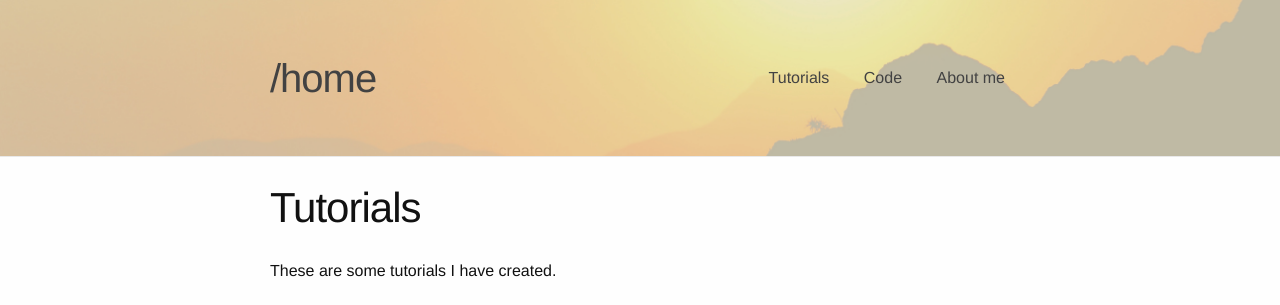
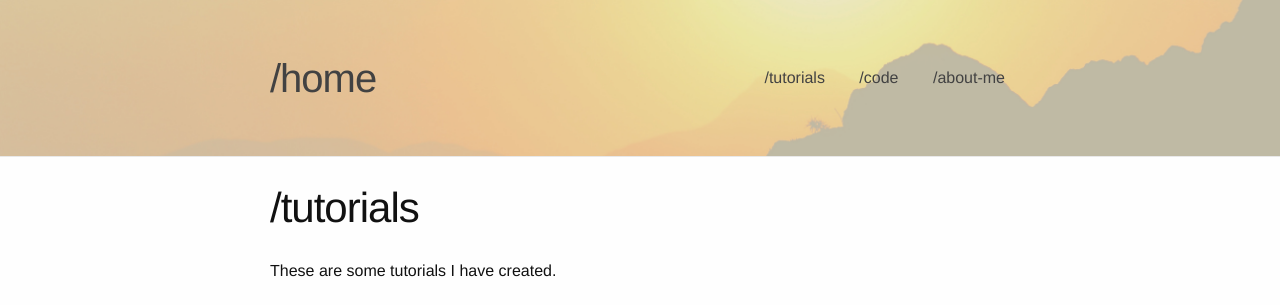
Before and after one commit to iridakos/iridakos.github.io, a Jekyll site: the page built from _pages/01-tutorials.md, in a window 1280 px wide. Shown: the top 305 px of the page. Built offline with Jekyll 4.4.1, drawn with Linux system fonts in a browser that asks for light colours; nearby versions of some CDN libraries; comment, search, counter and statistics services are not loaded.

Commit message:
Fixed url names

```diff
--- a/_pages/01-tutorials.md
+++ b/_pages/01-tutorials.md
@@ -1,6 +1,6 @@
 ---
 layout: page
-title: Tutorials
+title: /tutorials
 permalink: /tutorials/
 ---
 
--- a/_pages/03-about.markdown
+++ b/_pages/03-about.markdown
@@ -1,6 +1,6 @@
 ---
 layout: page
-title: "About me"
+title: /about-me
 permalink: /about/
 ---
 
```
Also changed, not shown: _pages/02-code.md (+1 -1 lines).
